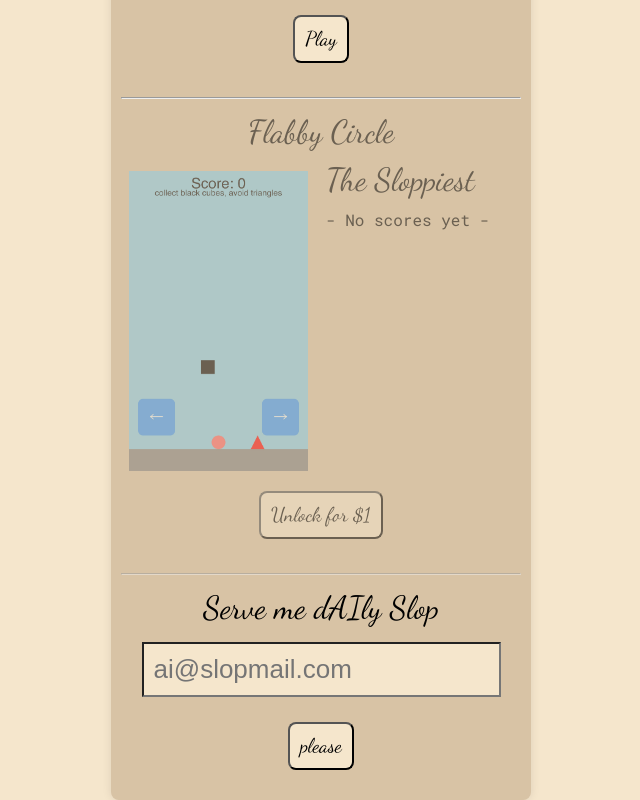
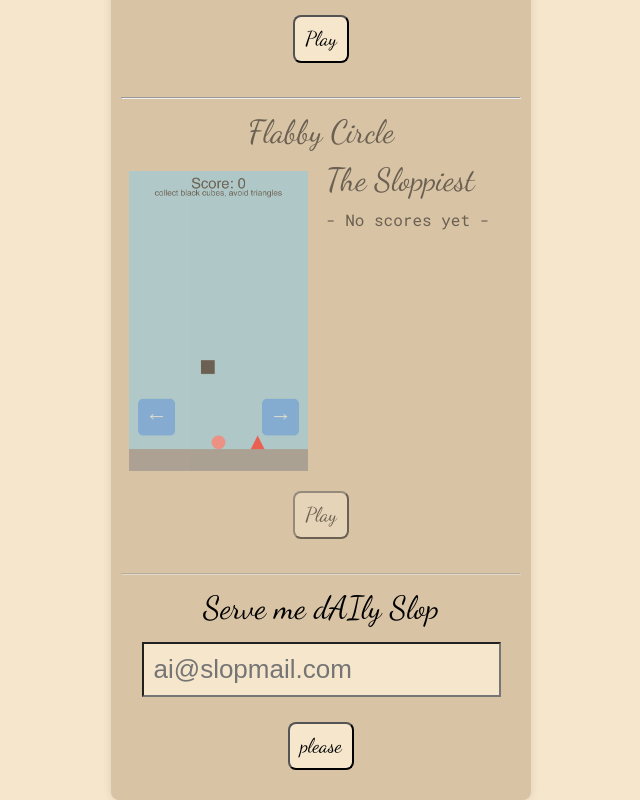
Before and after one commit to braddv/dailyslop, a website: page public/index.html in a window 1280 px wide. Shown: the part 963-1763 px from the top of the page, without its empty margins (319-959 px from the left). Drawn offline with Linux system fonts and the light colour scheme; no server answers.

Commit message:
remove pay

```diff
--- a/public/index.html
+++ b/public/index.html
@@ -420,7 +420,7 @@
         // Grey out the card
         card.style.opacity = '0.5';
         // Change button text to indicate payment is required
-        playButton.textContent = 'Unlock for $1';
+        playButton.textContent = 'Play';
         // Optionally, disable the link to prevent accidental play
         playLink.setAttribute('href', `/payment/${gameNumber}`)
       } else if (gameNumber === currentGame) {
```
